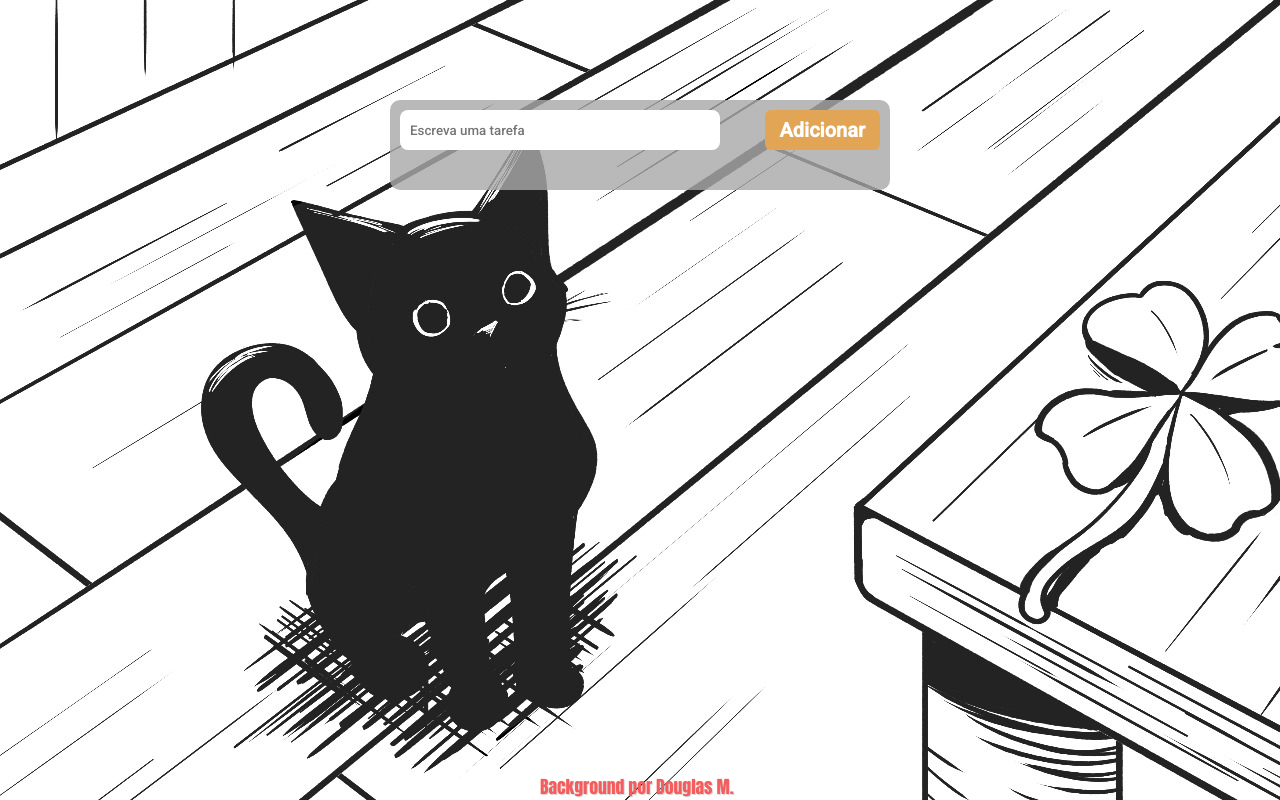
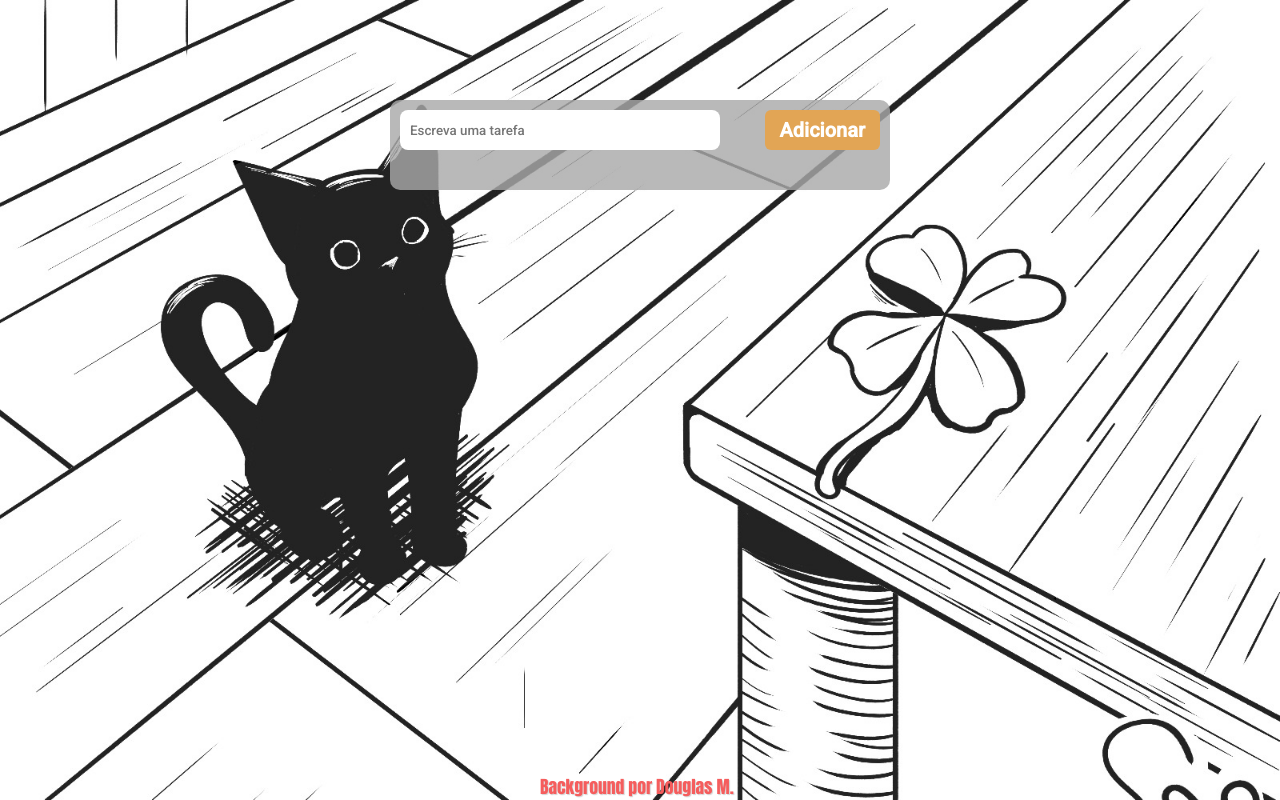
Before and after one commit to Junlys3/ToDoList, a plain HTML site: page index.html in a window 1280 px wide. Drawn offline with Linux system fonts and the light colour scheme.

Commit message:
Finally charges

```diff
--- a/style.css
+++ b/style.css
@@ -9,7 +9,8 @@
 body{
     background: url(imagens/IMG-20231107-WA0079.jpg);
 
-
+    background-repeat: no-repeat;
+    background-size: 100vw;
 
 }
 .container{
```
